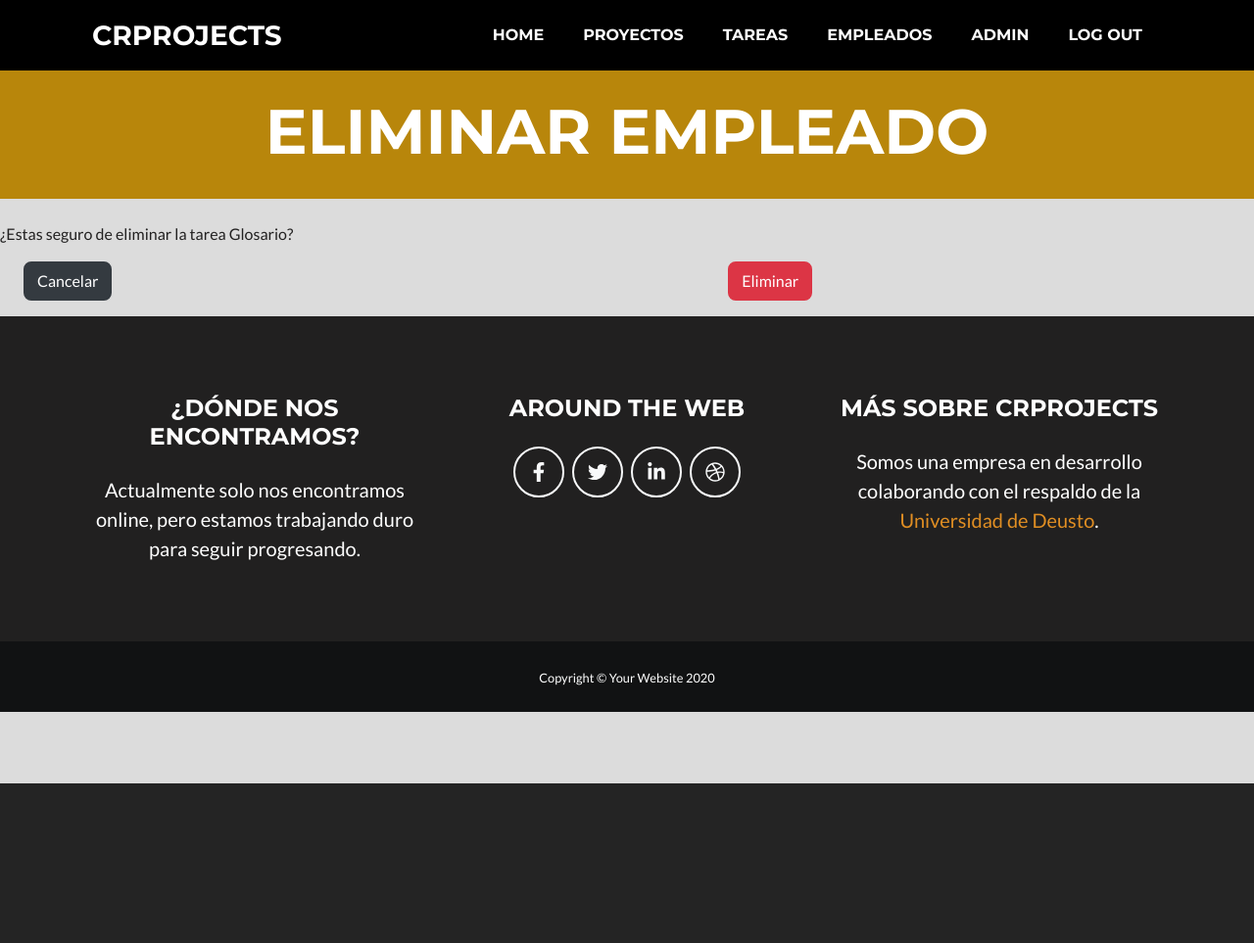
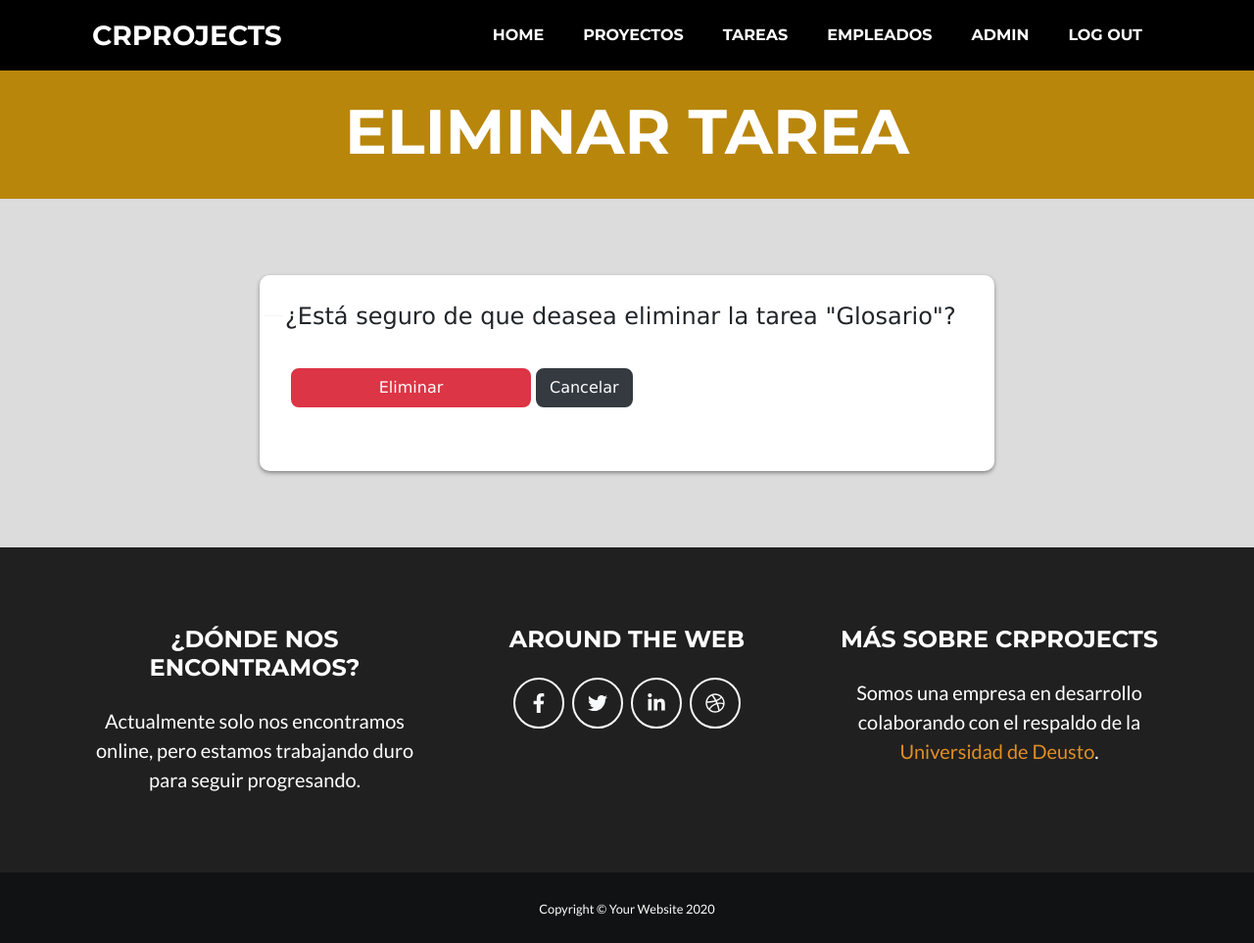
Before and after one commit to BorjaRomer/gestorProyectos, a Django app: page /tarea/1/delete/ in a window 1280 px wide. Shown: the whole page at 98% size. Before the commit the page ends 800 px from the top, so only its background shows below. Run offline with Django 3.2, Linux system fonts and the light colour scheme; a user stored in the database is signed in; data comes from the database, SQL or seed files in the repository; both versions use the stored data as it was after the commit; some libraries are stand-ins or nearby versions.

Commit message:
Deleteviews

```diff
--- /dev/null
+++ b/gestorProyectos/appGestorProyectos/static/css/delete.css
@@ -0,0 +1,227 @@
+*{
+    padding: 0;
+    margin: 0;
+    border: 0;
+}
+#pfbody{
+    color: #373C40;
+    font-family: Verdana,Arial, Helvetica, sans-serif;
+    height: 100%;
+    background-color: #dcdcdc;
+    display: flex;
+}
+#pfbody {
+    font-size: 70%;
+}
+
+.pfp {
+    padding: 7px 0 7px 0;
+    font-weight: 500;
+    font-size: 1rem;
+}
+#pfa {
+    color: #656565;
+    text-decoration:none;
+}
+#pfa:hover{
+    color: #abda0f;
+    text-decoration: none;
+}
+.pfh4 {
+    padding:1px;
+    color: #ACACAC;
+    font-size:9pt;
+    font-weight:100;
+    text-transform:uppercase;
+}
+form.register{
+    width:750px;
+    margin: 30px auto 30px auto;
+    height:200px;
+    background-color:#fff;
+    padding:5px;
+    -moz-border-radius:20px;
+    -webkit-border-radius:20px;
+    border-radius: 10px;
+    box-shadow: 0 2px 4px rgba(0, 0, 0, 0.4);
+}
+form p{
+    font-size: 8pt;
+    clear:both;
+    margin: 0;
+    color:gray;
+    padding:4px;
+}
+form.register fieldset.row1
+{
+    width:770px;
+    padding:5px;
+    float:left;
+    border-top:1px solid #F5F5F5;
+    margin-bottom:15px;
+}
+form.register fieldset.row1 label{
+    width:140px;
+    float: left;
+    text-align: right;
+    margin-right: 6px;
+    margin-top: 10px;
+}
+form.register fieldset.row2
+{
+    border-top:1px solid #F1F1F1;
+    border-right:1px solid #F1F1F1;
+    height:165px;
+    padding:5px;
+    float:left;
+}
+form.register fieldset.row3
+{
+    border-top:1px solid #F1F1F1;
+    padding:5px;
+    float:left;
+    margin-bottom:60px;
+    width:400px;
+    margin-left: 20px;
+}
+form.register fieldset.row4
+{
+    border-top:1px solid #F1F1F1;
+    border-right:1px solid #F1F1F1;
+    padding:5px;
+    float:left;
+    clear:both;
+    width:500px;
+}
+form.register .infobox{
+    float:right;
+    margin-top:20px;
+    border: 1px solid #F1F1F1;
+    padding:5px;
+    width:380px;
+    height:98px;
+    font-size:9px;
+    background: #FDFEFA url(../img/bg_infobox.gif) repeat-x top left;
+}
+form.register legend
+{
+    color: #212529;
+    padding:2px;
+    margin-left: 14px;
+    font-weight:bold;
+    font-size: 1.5rem;
+    font-weight:100;
+}
+form.register label{
+    color:#444;
+    width:98px;
+    float: left;
+    text-align: right;
+    margin-right: 6px;
+    margin-top: 10px;
+}
+form.register label.optional{
+    float: left;
+    text-align: right;
+    margin-right: 6px;
+    margin-top:2px;
+    color: #A3A3A3;
+}
+form.register label.obinfo{
+    float:right;
+    padding:3px;
+    font-style:italic;
+}
+form.register input{
+    width: 245px;
+    float: left;
+    margin-right: 5px;
+    margin-left: 3px;
+}
+form.register input.long{
+    width: 247px;
+    color: #505050;
+}
+form.register input.short{
+    width: 40px;
+    color: #505050;
+}
+form.register input[type=radio]
+{
+    float:left;
+    width:15px;
+}
+form.register label.gender{
+    margin-top:-1px;
+    margin-bottom:2px;
+    width:34px;
+    float:left;
+    text-align:left;
+    line-height:19px;
+}
+form.register input[type=password]
+{
+    border: 1px solid #E1E1E1;
+    height: 18px;
+}
+.button
+{
+    background: #b8860b url(../img/overlay.png) repeat-x;
+    padding: 8px 10px 8px;
+    color: #fff;
+    text-decoration: none;
+    -moz-border-radius: 5px;
+    -webkit-border-radius: 5px;
+    -moz-box-shadow: 0 1px 3px rgba(0,0,0,0.5);
+    -webkit-box-shadow: 0 1px 3px rgba(0,0,0,0.5);
+    text-shadow: 0 -1px 1px rgba(0,0,0,0.25);
+    cursor: pointer;
+    float:left;
+    font-size:18px;
+    margin:10px;
+}
+form.register input[type=text].year
+{
+    border: 1px solid #E1E1E1;
+    height: 18px;
+    width:30px;
+}
+form.register input[type=checkbox] {
+    width:14px;
+    margin-top:4px;
+}
+form.register select
+{
+    width: 245px;
+    float:left;
+    margin-bottom:3px;
+    color: #505050;
+    margin-right:5px;
+}
+form.register select.date
+{
+    width: 40px;
+}
+input:focus, select:focus{
+    background-color: #efffe0;
+}
+p.info{
+    font-size:7pt;
+    color: gray;
+}
+p.agreement{
+    margin-left:15px;
+}
+p.agreement label{
+    width:390px;
+    text-align:left;
+    margin-top:3px;
+}
+#boton_atras{
+background-color: #dcdcdc;
+padding-bottom: 20px;
+}
+
+#boton_atras a{
+margin-left: 40px;
+}
--- a/gestorProyectos/appGestorProyectos/templates/tarea_delete.html
+++ b/gestorProyectos/appGestorProyectos/templates/tarea_delete.html
@@ -1,25 +1,23 @@
-{% extends 'index.html' %}
-{% load static %}
-
-{% block header %}
+{% extends 'index.html' %} {% load static %} {% block styles %}
+<link rel="stylesheet" href="{% static 'css/delete.css' %}"> {% endblock %} {% block header %}
 <header class="masthead bg-primary text-white text-center">
     <div class="container d-flex align-items-center flex-column">
-            <h1 class="masthead-heading text-uppercase mb-0">Eliminar empleado</h1>
+        <h1 class="masthead-heading text-uppercase mb-0">Eliminar tarea</h1>
     </div>
 </header>
-{% endblock %}
+<br><br> {% endblock %} {% block main %}
 
-{% block main %}
+<section id="pfbody">
+    <form method="post" class="register" enctype="multipart/form-data">
+        {% csrf_token %}
         <br>
-<form method="post" class="list-group-horizontal">
-    {% csrf_token %}
-    <p class="text-danger">¿Estas seguro de eliminar la tarea {{ tarea.nombre }}?</p>
-    <div class="form-group">
+        <fieldset class="row1">
+            <legend>¿Está seguro de que deasea eliminar la tarea "{{ tarea.nombre }}"?</legend>
+        </fieldset>
         <div class="col-sm-2 col-sm-8">
             <a class="btn btn-dark" href="javascript: history.go(-1)">Cancelar</a>
-            <input class="btn btn-danger pull-right" type="submit" value="Eliminar">
+            <input class="btn btn-danger" type="submit" value="Eliminar">
         </div>
-    </div>
-
     </form>
-{% endblock %}
+</section>
+<br><br> {% endblock %}
```
Also changed, not shown: gestorProyectos/appGestorProyectos/templates/empleado_delete.html (+12 -14 lines), gestorProyectos/appGestorProyectos/templates/proyecto_delete.html (+13 -15 lines), gestorProyectos/db.sqlite3. Lines whose indentation alone changed are shown as unchanged.
